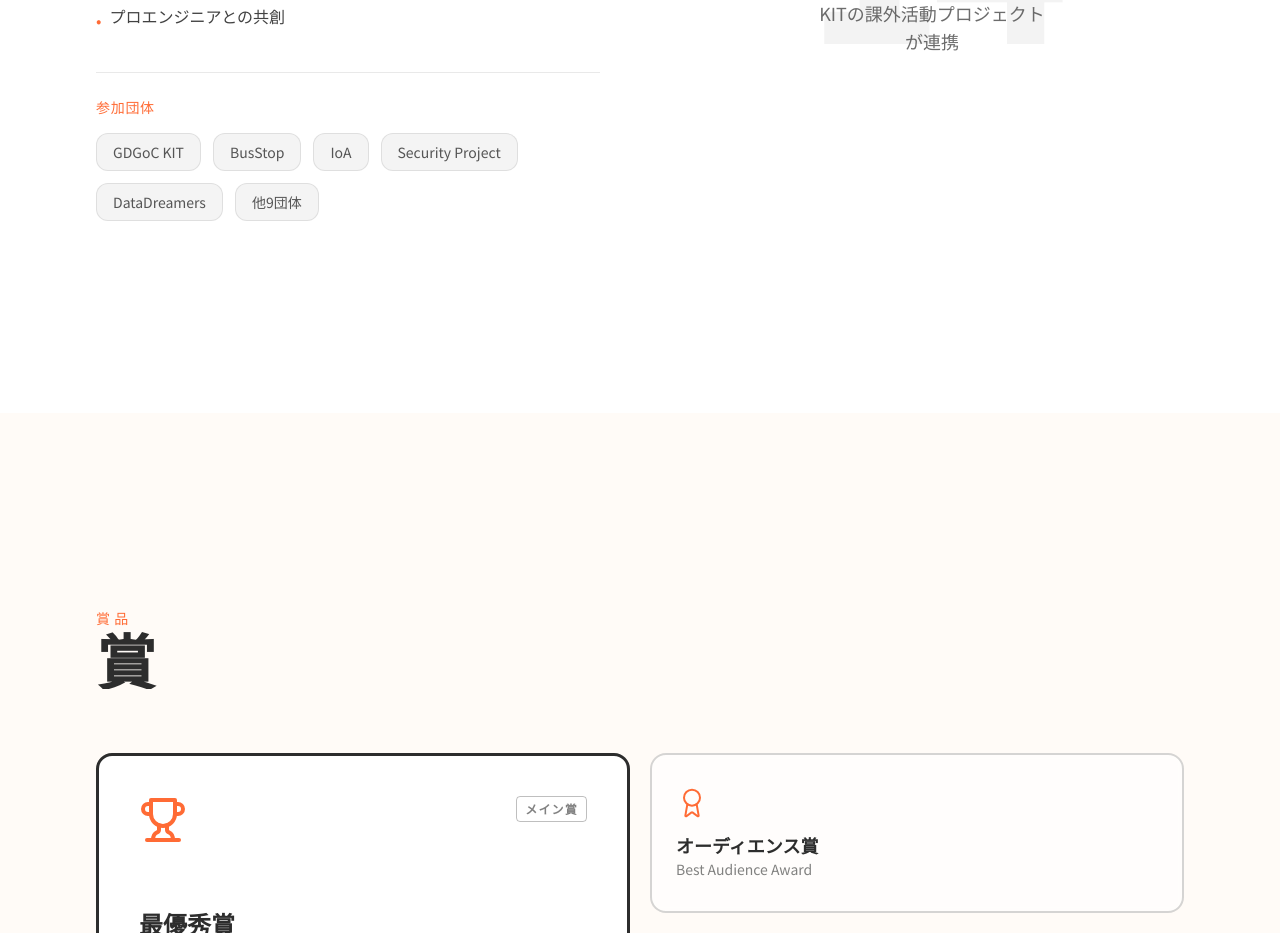
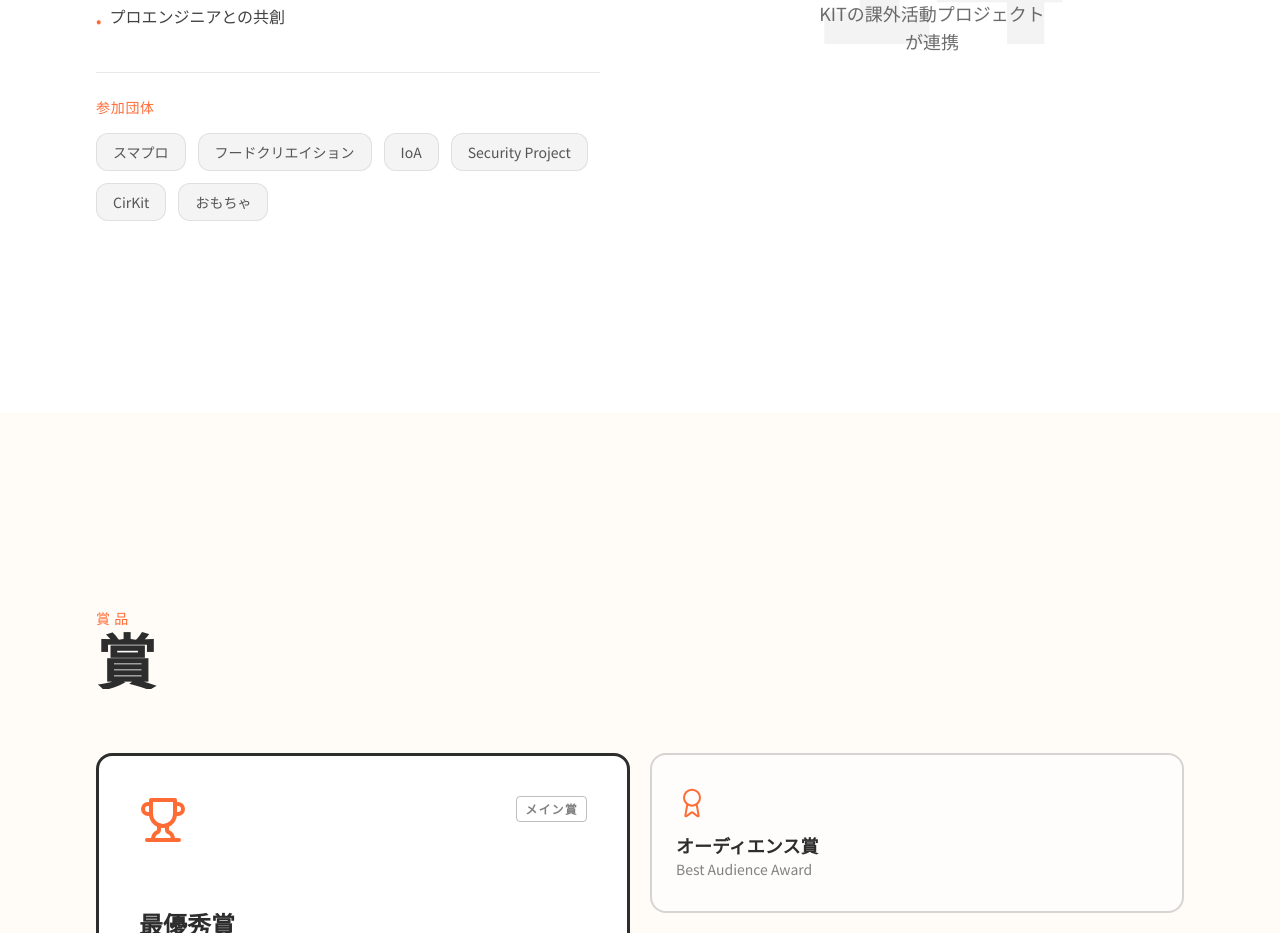
Before and after one commit to ko-tarou/Hackit-2026, a Next.js app: page / in a window 1280 px wide. Shown: the part 1320-2253 px from the top of the page. Built offline with nearby package versions, Linux system fonts and the light colour scheme.

Commit message:
add 各団体のリンク追加

```diff
--- a/src/components/sections/About.tsx
+++ b/src/components/sections/About.tsx
@@ -8,34 +8,39 @@ import { X, ChevronLeft, ChevronRight } from "lucide-react";
 interface GroupInfo {
   name: string;
   description: string;
-  link?: string;
+  link: string;
 }
 
 const PARTICIPATING_GROUPS: GroupInfo[] = [
   {
-    name: "GDGoC KIT",
+    name: "スマプロ",
     description: "Google Developer Group on Campus KITは、Googleの技術を学び、共有し、実践するコミュニティです。Web開発、モバイルアプリ開発、機械学習など幅広い分野で活動しています。",
-    link: "https://gdgoc-kit.github.io/"
+    link: "https://www.kanazawa-it.ac.jp/nyusi/honor/program.html#sphone"
   },
   {
-    name: "BusStop",
+    name: "フードクリエイション",
     description: "BusStopは、学生による学生のためのサービス開発プロジェクトです。大学生活をより便利で快適にするためのアプリケーションを開発しています。",
+    link: "https://www.kanazawa-it.ac.jp/nyusi/honor/program.html#food8"
   },
   {
     name: "IoA",
     description: "Internet of Abilitiesプロジェクトは、IoT技術を活用して人々の能力を拡張し、より良い社会を実現することを目指しています。",
+    link: "https://www.kanazawa-it.ac.jp/nyusi/honor/program.html#ioa"
   },
   {
     name: "Security Project",
     description: "セキュリティプロジェクトは、情報セキュリティの知識を深め、実践的なスキルを身につけることを目的としています。CTFやペネトレーションテストなどに取り組んでいます。",
+    link: "https://www.kanazawa-it.ac.jp/nyusi/honor/program.html#security-up"
   },
   {
-    name: "DataDreamers",
+    name: "CirKit",
     description: "DataDreamersは、データサイエンスと機械学習に焦点を当てたプロジェクトです。データ分析、可視化、予測モデルの構築などを通じて実践的なスキルを磨いています。",
+    link: "https://www.kanazawa-it.ac.jp/nyusi/honor/program.html#cirkit"
   },
   {
-    name: "他9団体",
+    name: "おもちゃ",
     description: "KITの多様な課外活動プロジェクトが参加しています。それぞれの団体が持つ専門性と情熱を結集し、Hackitを盛り上げていきます。",
+    link: "https://www.kanazawa-it.ac.jp/nyusi/honor/program.html#toy"
   },
 ];
 
@@ -275,17 +280,15 @@ export function About() {
                                 {group.description}
                               </p>
 
-                              {group.link && (
                               <a
                                 href={group.link}
                                 target="_blank"
                                 rel="noopener noreferrer"
                                 onClick={(e) => e.stopPropagation()}
-                                  className="inline-flex items-center gap-2 px-4 py-2 text-sm bg-accent text-white font-medium rounded-lg hover:bg-accent-light transition-all duration-200 hover:scale-105 self-start"
+                                className="inline-flex items-center gap-2 px-4 py-2 text-sm bg-[#FFB380] text-white font-medium rounded-lg hover:bg-[#FFA366] transition-all duration-200 hover:scale-105 self-start shadow-md"
                               >
                                 詳しく見る →
                               </a>
-                              )}
                             </motion.div>
                           )}
                         </AnimatePresence>
```
Lines whose indentation alone changed are shown as unchanged.
